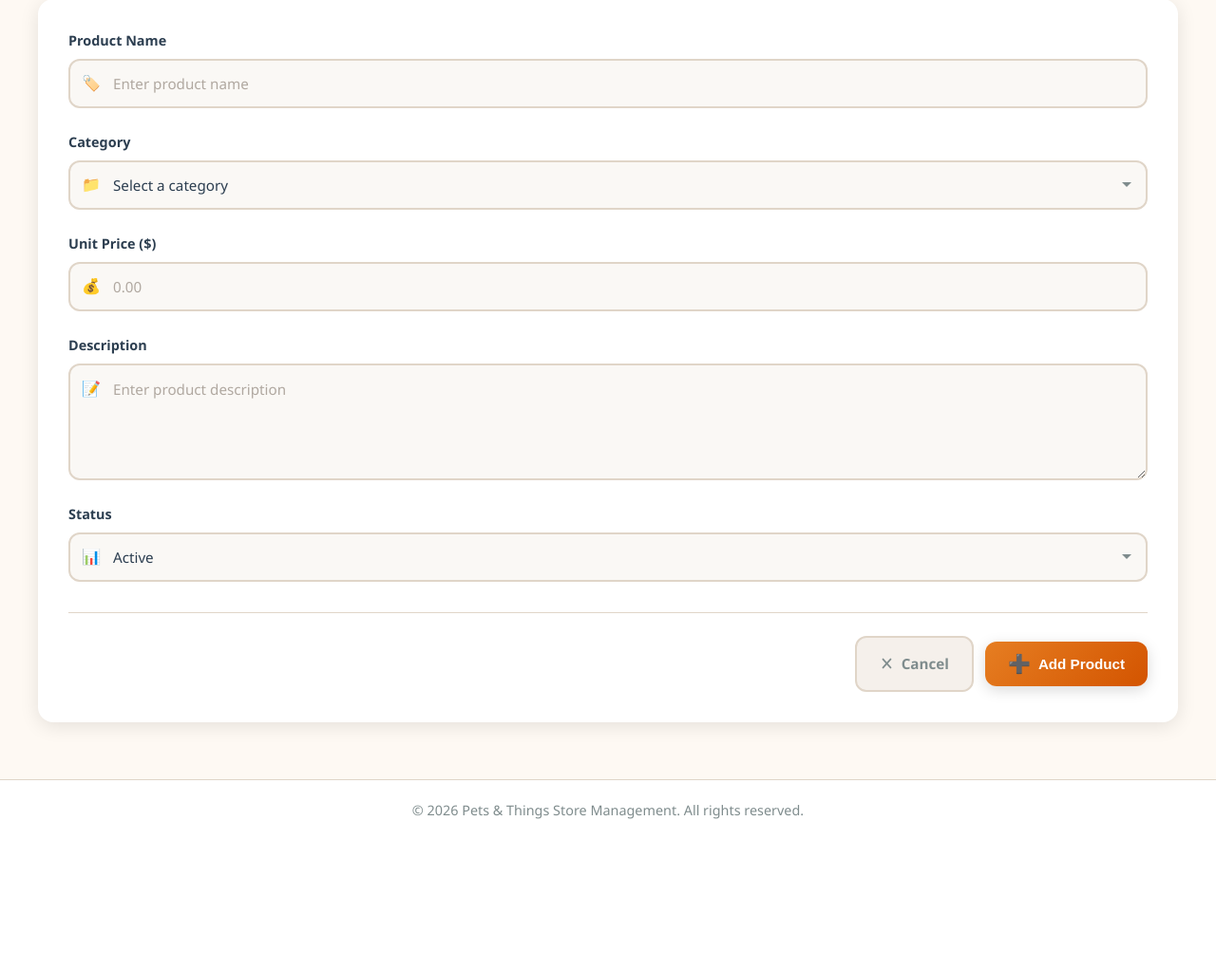
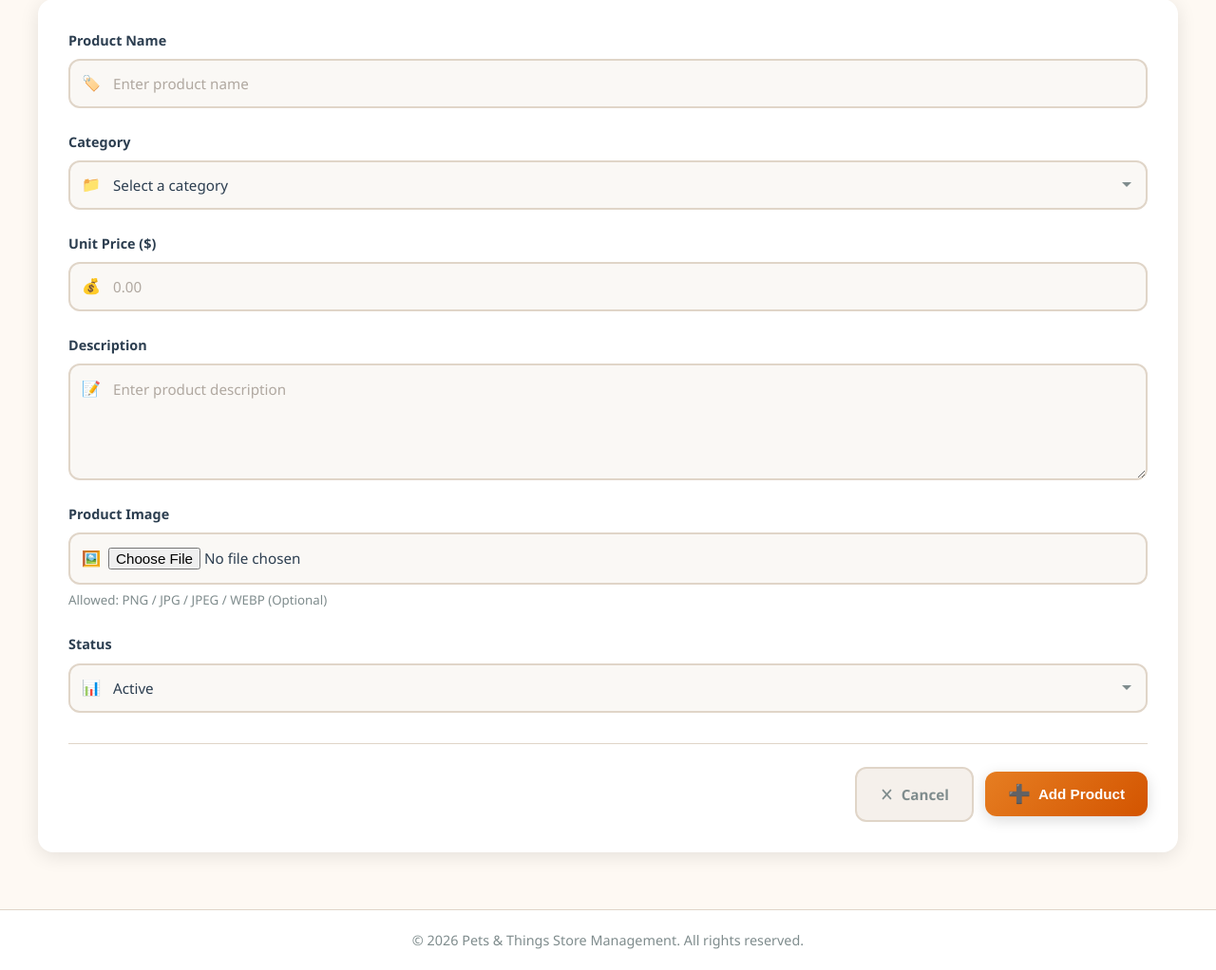
Before and after one commit to yahyasarhan22/Pets-things-Store-Management-System, a Flask app: template pets_things_web/templates/product_form.html in a window 1280 px wide. Shown: the part 274-1296 px from the top of the page at 95% size. Before the commit the page ends 1137 px from the top, so only its background shows below. Run offline with Flask 3, Linux system fonts and the light colour scheme; the template is opened without the code that fills it, so the values that code supplies are empty.

Commit message:
add photos for products

```diff
--- a/pets_things_sql/pets_things_SQL.sql
+++ b/pets_things_sql/pets_things_SQL.sql
@@ -38,6 +38,8 @@ CREATE TABLE product (
     ON UPDATE CASCADE
     ON DELETE RESTRICT
 );
+ALTER TABLE product
+ADD COLUMN product_image VARCHAR(255) NULL;
 
 CREATE TABLE branch (
   branch_id INT AUTO_INCREMENT PRIMARY KEY,
--- a/pets_things_web/app.py
+++ b/pets_things_web/app.py
@@ -6,11 +6,21 @@ from dotenv import load_dotenv
 import os
 import re
 from db import get_user_by_email, create_user, email_exists
+from werkzeug.utils import secure_filename
+import time
 
 # Load environment variables
 load_dotenv()
 
 app = Flask(__name__)
+UPLOAD_FOLDER = os.path.join(app.root_path, "static", "uploads", "products")
+ALLOWED_EXTENSIONS = {"png", "jpg", "jpeg", "webp"}
+
+os.makedirs(UPLOAD_FOLDER, exist_ok=True)
+
+def allowed_file(filename):
+    return "." in filename and filename.rsplit(".", 1)[1].lower() in ALLOWED_EXTENSIONS
+
 app.secret_key = os.getenv('SECRET_KEY', 'dev-secret-key-change-in-production')
 
 # ==================== DECORATORS ====================
@@ -93,6 +103,7 @@ def products():
                 c.category_name,
                 p.unit_price,
                 p.description,
+                p.product_image,
                 p.is_active,
                 p.category_id
             FROM product p
@@ -184,6 +195,7 @@ def active_products():
                 c.category_name,
                 p.unit_price,
                 p.description,
+                p.product_image,
                 p.is_active,
                 p.category_id
             FROM product p
@@ -241,9 +253,9 @@ def add_product():
         flash("DB connection failed.", "danger")
         return redirect(url_for("products"))
 
-    try:
-        cur = conn.cursor(dictionary=True)
-
+    cur = conn.cursor(dictionary=True)
+
+    try:
         # Get categories for dropdown
         cur.execute("SELECT category_id, category_name FROM category ORDER BY category_name")
         categories = cur.fetchall()
@@ -255,6 +267,26 @@ def add_product():
             description = (request.form.get("description") or "").strip()
             is_active = 1 if request.form.get("is_active") == "1" else 0
 
+            # ✅ Handle image upload
+            image_file = request.files.get("product_image")
+            image_path = None
+
+            if image_file and image_file.filename:
+                if not allowed_file(image_file.filename):
+                    flash("Image must be png/jpg/jpeg/webp.", "warning")
+                    return render_template("product_form.html",
+                                           mode="add",
+                                           categories=categories,
+                                           product=None)
+
+                filename = secure_filename(image_file.filename)
+                filename = f"{int(time.time())}_{filename}"
+                save_path = os.path.join(UPLOAD_FOLDER, filename)
+                image_file.save(save_path)
+
+                # store relative path for url_for('static', filename=...)
+                image_path = f"uploads/products/{filename}"
+
             if not name or not category_id or unit_price is None:
                 flash("Please fill name, category, and price.", "warning")
                 return render_template("product_form.html",
@@ -263,11 +295,11 @@ def add_product():
                                        product=None)
 
             try:
-                # Start transaction
+                # ✅ Start transaction (same as yours)
                 cur.execute("""
-                    INSERT INTO product (product_name, category_id, unit_price, description, is_active)
-                    VALUES (%s, %s, %s, %s, %s)
-                """, (name, category_id, unit_price, description, is_active))
+                    INSERT INTO product (product_name, category_id, unit_price, description, is_active, product_image)
+                    VALUES (%s, %s, %s, %s, %s, %s)
+                """, (name, category_id, unit_price, description, is_active, image_path))
 
                 product_id = cur.lastrowid
 
@@ -277,7 +309,6 @@ def add_product():
                     SELECT warehouse_id, %s, 0, 10, NULL
                     FROM warehouse
                 """, (product_id,))
-
                 warehouse_rows = cur.rowcount
 
                 # Create branch stock rows for all branches
@@ -286,7 +317,6 @@ def add_product():
                     SELECT branch_id, %s, 0, 5, NULL
                     FROM branch
                 """, (product_id,))
-
                 branch_rows = cur.rowcount
 
                 conn.commit()
@@ -297,6 +327,14 @@ def add_product():
             except Exception as e:
                 conn.rollback()
                 print(f"Transaction error: {e}")
+
+                # If DB failed after saving image, you can optionally delete file
+                if image_path:
+                    try:
+                        os.remove(os.path.join("static", image_path))
+                    except:
+                        pass
+
                 flash("Failed to add product. Please try again.", "danger")
                 return render_template("product_form.html",
                                        mode="add",
@@ -312,6 +350,7 @@ def add_product():
         cur.close()
         conn.close()
 
+
 ##########################
 @app.route("/products/<int:product_id>/edit", methods=["GET", "POST"])
 @role_required("admin", "employee")
@@ -321,9 +360,9 @@ def edit_product(product_id):
         flash("DB connection failed.", "danger")
         return redirect(url_for("products"))
 
-    try:
-        cur = conn.cursor(dictionary=True)
-
+    cur = conn.cursor(dictionary=True)
+
+    try:
         # get product
         cur.execute("SELECT * FROM product WHERE product_id = %s", (product_id,))
         product = cur.fetchone()
@@ -342,6 +381,33 @@ def edit_product(product_id):
             description = (request.form.get("description") or "").strip()
             is_active = 1 if request.form.get("is_active") == "1" else 0
 
+            # ✅ Handle optional new image
+            image_file = request.files.get("product_image")
+            new_image_path = product.get("product_image")  # default keep old
+
+            if image_file and image_file.filename:
+                if not allowed_file(image_file.filename):
+                    flash("Image must be png/jpg/jpeg/webp.", "warning")
+                    return render_template("product_form.html",
+                                           mode="edit",
+                                           categories=categories,
+                                           product=product)
+
+                filename = secure_filename(image_file.filename)
+                filename = f"{int(time.time())}_{filename}"
+                save_path = os.path.join(UPLOAD_FOLDER, filename)
+                image_file.save(save_path)
+
+                new_image_path = f"uploads/products/{filename}"
+
+                # Optional: delete old image file if it exists
+                old_path = product.get("product_image")
+                if old_path:
+                    try:
+                        os.remove(os.path.join("static", old_path))
+                    except:
+                        pass
+
             if not name or not category_id or unit_price is None:
                 flash("Please fill name, category, and price.", "warning")
                 return render_template("product_form.html",
@@ -349,19 +415,38 @@ def edit_product(product_id):
                                        categories=categories,
                                        product=product)
 
-            cur.execute("""
-                UPDATE product
-                SET product_name = %s,
-                    category_id = %s,
-                    unit_price = %s,
-                    description = %s,
-                    is_active = %s
-                WHERE product_id = %s
-            """, (name, category_id, unit_price, description, is_active, product_id))
-            conn.commit()
-
-            flash("Product updated successfully.", "success")
-            return redirect(url_for("products"))
+            try:
+                cur.execute("""
+                    UPDATE product
+                    SET product_name = %s,
+                        category_id = %s,
+                        unit_price = %s,
+                        description = %s,
+                        is_active = %s,
+                        product_image = %s
+                    WHERE product_id = %s
+                """, (name, category_id, unit_price, description, is_active, new_image_path, product_id))
+                conn.commit()
+
+                flash("Product updated successfully.", "success")
+                return redirect(url_for("products"))
+
+            except Exception as e:
+                conn.rollback()
+                print("edit_product error:", e)
+
+                # If update failed after uploading a new image, remove the new file
+                if image_file and image_file.filename and new_image_path:
+                    try:
+                        os.remove(os.path.join("static", new_image_path))
+                    except:
+                        pass
+
+                flash("Failed to update product. Please try again.", "danger")
+                return render_template("product_form.html",
+                                       mode="edit",
+                                       categories=categories,
+                                       product=product)
 
         return render_template("product_form.html",
                                mode="edit",
@@ -371,6 +456,7 @@ def edit_product(product_id):
     finally:
         cur.close()
         conn.close()
+
 ############
 @app.route("/products/<int:product_id>/delete", methods=["POST"])
 @role_required("admin", "employee")
--- a/pets_things_web/static/css/style.css
+++ b/pets_things_web/static/css/style.css
@@ -2088,4 +2088,20 @@ body {
   .inv-card-value {
     font-size: 1.5rem;
   }
-}
+  .product-thumb {
+  width: 52px;
+  height: 52px;
+  border-radius: 12px;
+  object-fit: cover;
+  border: 1px solid var(--border-color);
+  background: #fff;
+}
+
+.product-thumb.placeholder {
+  display: flex;
+  align-items: center;
+  justify-content: center;
+  font-size: 1.2rem;
+}
+
+}
--- a/pets_things_web/templates/product_form.html
+++ b/pets_things_web/templates/product_form.html
@@ -38,7 +38,8 @@
             </div>
             {% endif %}
 
-            <form method="POST" class="product-form">
+            <!-- ✅ IMPORTANT: multipart for file upload -->
+            <form method="POST" class="product-form" enctype="multipart/form-data">
                 <!-- Product Name -->
                 <div class="form-group">
                     <label for="product_name" class="form-label">Product Name</label>
@@ -107,6 +108,37 @@
                     </div>
                 </div>
 
+                <!-- ✅ Product Image -->
+                <div class="form-group">
+                    <label for="product_image" class="form-label">Product Image</label>
+
+                    {% if product and product.product_image %}
+                        <div style="margin-bottom:10px;">
+                            <img
+                                src="{{ url_for('static', filename=product.product_image) }}"
+                                alt="Product Image"
+                                style="width:120px; height:120px; object-fit:cover; border-radius:12px; border:1px solid var(--border-color);"
+                            >
+                        </div>
+                    {% endif %}
+
+                    <div class="input-wrapper">
+                        <span class="input-icon">🖼️</span>
+                        <input
+                            type="file"
+                            id="product_image"
+                            name="product_image"
+                            class="form-input"
+                            accept=".png,.jpg,.jpeg,.webp"
+                            style="padding-left:40px;"
+                        >
+                    </div>
+
+                    <small style="color: var(--text-secondary); display:block; margin-top:6px;">
+                        Allowed: PNG / JPG / JPEG / WEBP (Optional)
+                    </small>
+                </div>
+
                 <!-- Status -->
                 <div class="form-group">
                     <label for="is_active" class="form-label">Status</label>
```
Also changed, not shown: pets_things_web/templates/products.html (+25 -0 lines), pets_things_web/static/uploads/products/1768692590_Adjustable_Dog_Collar.jpg (added), pets_things_web/static/uploads/products/1768692908_Cat_Dry_Food_1kg.jpg (added), pets_things_web/static/uploads/products/1768692921_Cat_Feather_Toy.jpg (added), pets_things_web/static/uploads/products/1768692929_Nail_Clipper.jpg (added), pets_things_web/static/uploads/products/1768692942_Pet_Shampoo_500ml.png (added), pets_things_web/static/uploads/products/1768692950_Premium_Dog_Food_2kg.jpg (added), pets_things_web/static/uploads/products/1768692968_Rubber_Dog_Ball.jpg (added), pets_things_web/static/uploads/products/1768692979_Stainless_Steel_Pet_Bowl.jpg (added), pets_things_web/static/uploads/products/1768693008_letterbox.jpg (added).
